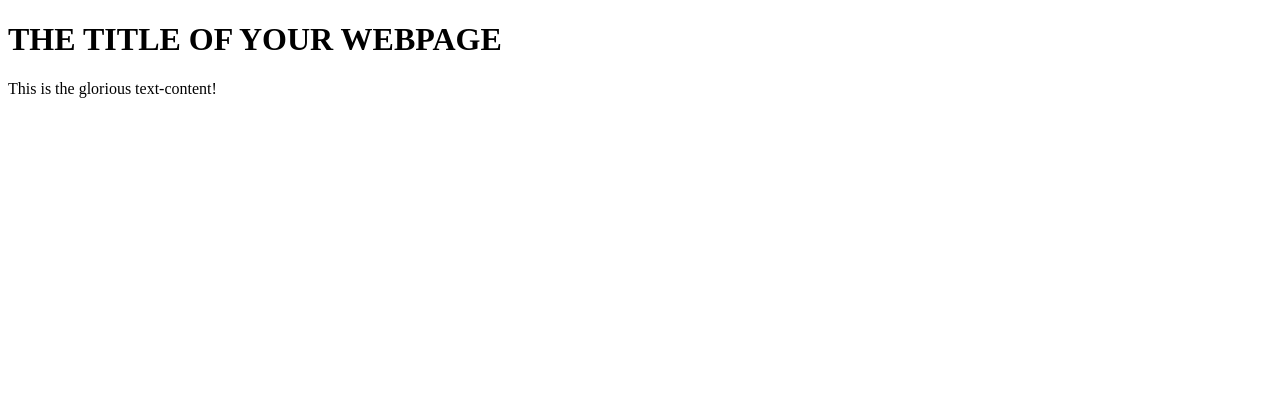
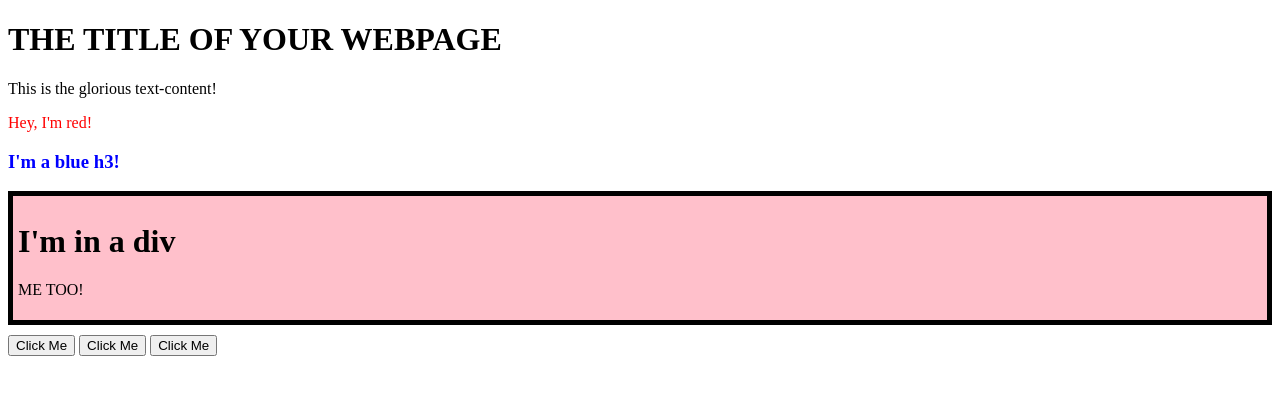
Before and after one commit to cobbland/odin-project-extras, a plain HTML site: page assignments/js-code/index.html in a window 1280 px wide. Drawn offline with Linux system fonts and the light colour scheme.

Commit message:
Work continues on DOM

```diff
--- a/assignments/js-code/index.html
+++ b/assignments/js-code/index.html
@@ -9,5 +9,10 @@
 <body>
     <h1>THE TITLE OF YOUR WEBPAGE</h1>
     <div id="container"></div>
+    <div id="buttons">
+        <button id="one">Click Me</button>
+        <button id="two">Click Me</button>
+        <button id="three">Click Me</button>
+    </div>
   </body>
 </html>
--- a/assignments/js-code/script8.js
+++ b/assignments/js-code/script8.js
@@ -5,6 +5,29 @@ content.classList.add("content");
 content.textContent = "This is the glorious text-content!";
 
 container.appendChild(content);
+
+const redText = document.createElement("p");
+redText.textContent = "Hey, I'm red!";
+redText.style.color = "red";
+container.appendChild(redText);
+
+const blueText = document.createElement("h3");
+blueText.textContent = "I'm a blue h3!";
+blueText.style.color = "blue"
+container.appendChild(blueText);
+
+const newDiv = document.createElement("div");
+newDiv.style.cssText =
+    "border: 5px solid black; background-color: pink; padding: 5px; margin-bottom: 10px";
+container.appendChild(newDiv);
+
+const newHOne = document.createElement("h1");
+newHOne.textContent = "I'm in a div";
+newDiv.appendChild(newHOne);
+
+const newP = document.createElement("p");
+newP.textContent = "ME TOO!";
+newDiv.appendChild(newP);
 
 /**
 Add the following elements to the container using ONLY JavaScript and the DOM methods shown above:
@@ -15,4 +38,12 @@ Add the following elements to the container using ONLY JavaScript and the DOM me
     - a <p> that says “ME TOO!”
     - Hint for this one: after creating the <div> with createElement, append the <h1> and <p> to it
     before adding it to the container.
- */
+*/
+
+const buttons = document.querySelectorAll("button");
+
+buttons.forEach((button) => {
+    button.addEventListener("click", () => {
+        alert(button.id);
+    });
+});
```
Also changed, not shown: assignments/mdn-web-docs/index.html (added, +29 -0 lines), assignments/mdn-web-docs/dinosaur.png (added), 3 other files.
